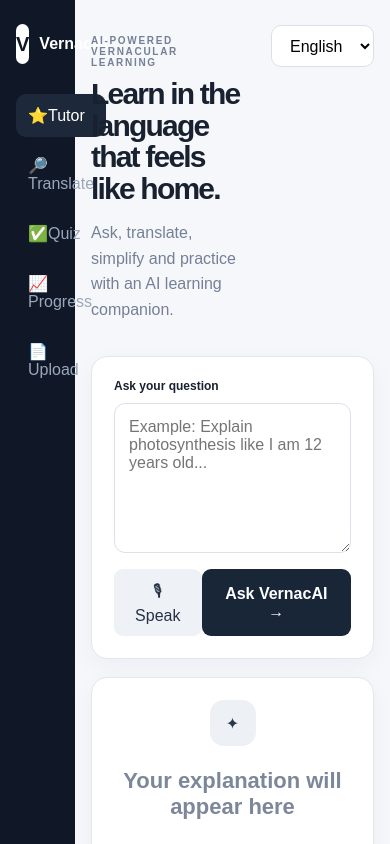
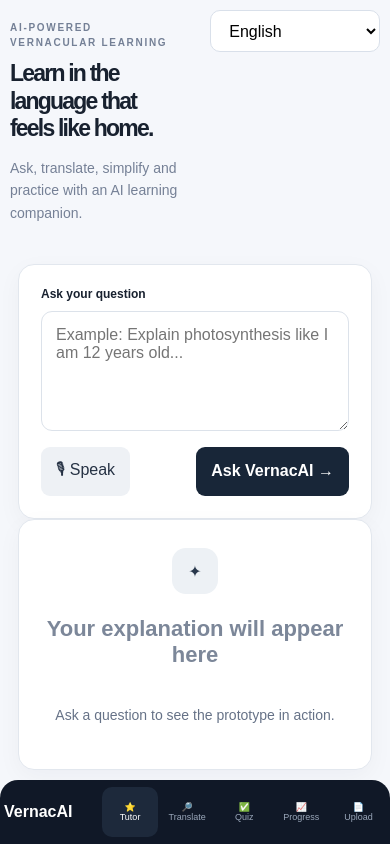
Before and after one commit to Ronit-dev01/sih, a React (Vite) app: page / in a window 390 px wide. Shown: the top 844 px of the page. Built offline with nearby package versions, Linux system fonts and the light colour scheme.

Commit message:
Make website mobile responsive

```diff
--- a/src/styles.css
+++ b/src/styles.css
@@ -747,4 +747,241 @@
   }
 
 }
+/* ================================
+   MOBILE RESPONSIVE DESIGN
+   ================================ */
+
+@media (max-width: 768px) {
+
+  * {
+    box-sizing: border-box;
+  }
+
+  html,
+  body,
+  #root {
+    width: 100%;
+    min-height: 100%;
+    margin: 0;
+    overflow-x: hidden;
+  }
+
+  body {
+    -webkit-text-size-adjust: 100%;
+  }
+
+  /* Main app */
+  .app {
+    min-height: 100vh;
+    width: 100%;
+    display: block;
+    padding-bottom: 75px;
+  }
+
+  /* Sidebar → Bottom navigation */
+  .sidebar {
+    position: fixed;
+    left: 0;
+    right: 0;
+    bottom: 0;
+    top: auto;
+
+    width: 100%;
+    height: 68px;
+
+    display: flex;
+    flex-direction: row;
+    align-items: center;
+    justify-content: space-around;
+
+    padding: 5px 4px;
+    z-index: 999;
+
+    border-radius: 18px 18px 0 0;
+  }
+
+  .sidebar h1,
+  .sidebar .logo,
+  .sidebar .profile,
+  .sidebar .sidebar-header {
+    display: none;
+  }
+
+  .sidebar nav {
+    width: 100%;
+    display: flex;
+    justify-content: space-around;
+    align-items: center;
+    gap: 2px;
+  }
+
+  .sidebar nav button,
+  .sidebar button {
+    flex: 1;
+    min-width: 0;
+    min-height: 55px;
+
+    padding: 5px 2px;
+
+    display: flex;
+    flex-direction: column;
+    align-items: center;
+    justify-content: center;
+
+    font-size: 10px;
+    white-space: nowrap;
+  }
+
+  /* Main content */
+  .main,
+  .content,
+  .main-content {
+    width: 100%;
+    max-width: 100%;
+    margin: 0;
+    padding: 16px;
+  }
+
+  /* Headers */
+  h1 {
+    font-size: 26px;
+    line-height: 1.2;
+  }
+
+  h2 {
+    font-size: 21px;
+  }
+
+  h3 {
+    font-size: 17px;
+  }
+
+  p {
+    font-size: 14px;
+    line-height: 1.5;
+  }
+
+  /* Workspace */
+  .workspace {
+    width: 100%;
+    display: block;
+    padding: 12px;
+  }
+
+  /* Cards */
+  .feature-grid,
+  .cards,
+  .grid {
+    width: 100%;
+    display: grid;
+    grid-template-columns: 1fr;
+    gap: 14px;
+  }
+
+  .card,
+  .feature-card {
+    width: 100%;
+    min-width: 0;
+  }
+
+  /* Inputs */
+  input,
+  textarea,
+  select {
+    width: 100%;
+    max-width: 100%;
+    font-size: 16px;
+  }
+
+  textarea {
+    min-height: 120px;
+  }
+
+  /* Buttons */
+  button {
+    max-width: 100%;
+    min-height: 44px;
+  }
+
+  /* Upload page */
+  .upload-page {
+    width: 100%;
+    padding: 12px;
+  }
+
+  .upload-box,
+  .upload-card {
+    width: 100%;
+    max-width: 100%;
+  }
+
+  /* Camera page */
+  .camera-page {
+    width: 100%;
+    padding: 12px;
+  }
+
+  video,
+  canvas,
+  .camera-preview,
+  .camera-box {
+    width: 100%;
+    max-width: 100%;
+    height: auto;
+  }
+
+  /* Images */
+  img {
+    max-width: 100%;
+    height: auto;
+  }
+
+  /* Prevent wide elements from breaking screen */
+  table,
+  pre,
+  code {
+    max-width: 100%;
+    overflow-x: auto;
+  }
+
+  /* Hide desktop-only elements */
+  .desktop-only {
+    display: none !important;
+  }
 }
+
+
+/* Extra-small phones */
+@media (max-width: 420px) {
+
+  .main,
+  .content,
+  .main-content {
+    padding: 10px;
+  }
+
+  .workspace,
+  .upload-page,
+  .camera-page {
+    padding: 8px;
+  }
+
+  h1 {
+    font-size: 23px;
+  }
+
+  h2 {
+    font-size: 19px;
+  }
+
+  .sidebar {
+    height: 64px;
+  }
+
+  .sidebar nav button,
+  .sidebar button {
+    min-height: 50px;
+    font-size: 9px;
+  }
+}
+}
```
